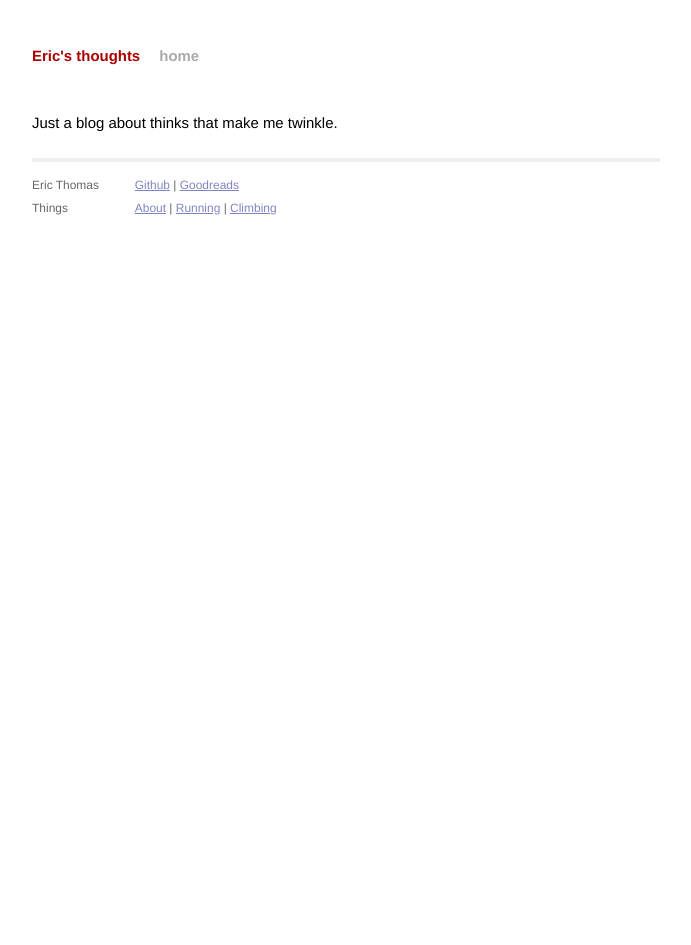
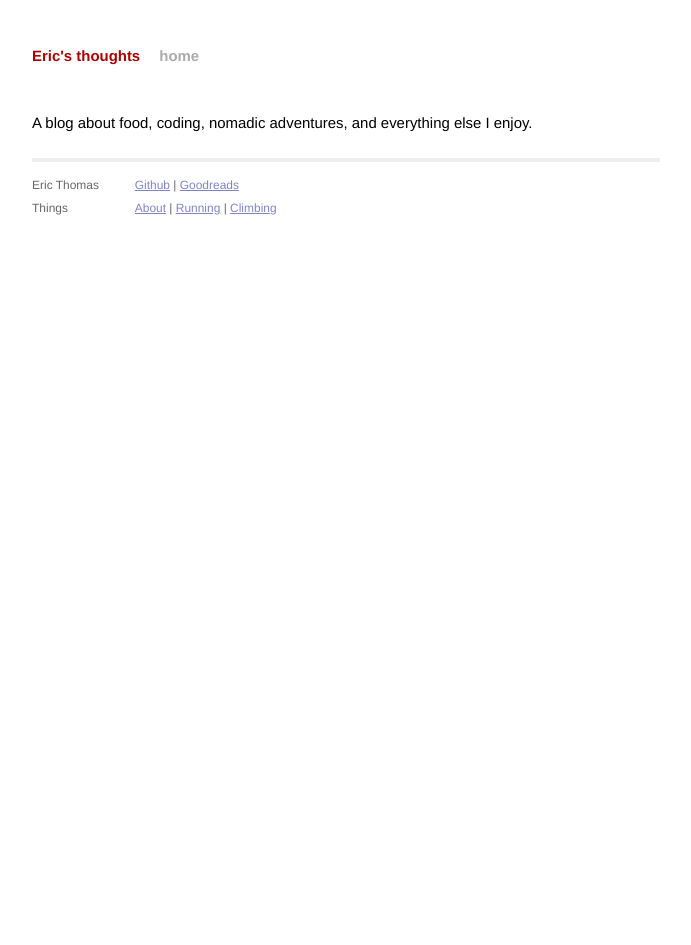
Before and after one commit to et/et.github.io, a Jekyll site: the page built from about.markdown, in a window 1280 px wide. Shown: the whole page, without its empty margins (294-985 px from the left). Built offline with Jekyll 4.4.1, drawn with Linux system fonts in a browser that asks for light colours; Markdown is read by kramdown in place of the engine named in the settings.

Commit message:
update about page

```diff
--- a/about.markdown
+++ b/about.markdown
@@ -4,4 +4,4 @@ title: About
 permalink: /about/index.html
 ---
 
-Just a blog about thinks that make me twinkle.
+A blog about food, coding, nomadic adventures, and everything else I enjoy.
```
